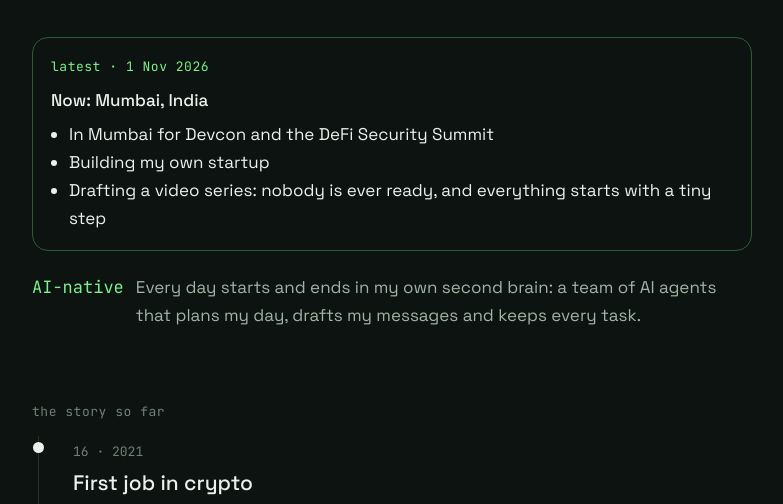
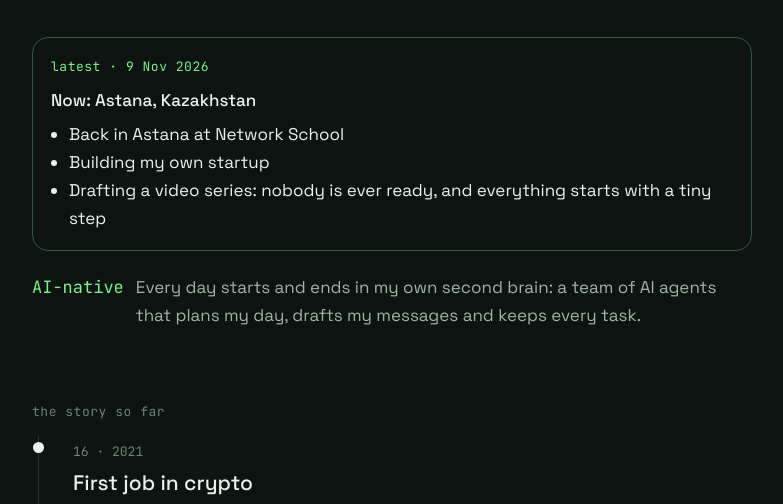
Before and after one commit to FlyingStraus/flyingstraus.github.io, a plain HTML site: page index.html in a window 1280 px wide. Shown: the part 264-768 px from the top of the page, without its empty margins (248-1031 px from the left). Drawn offline with nearby package versions, Linux system fonts and the light colour scheme; no server answers.

Commit message:
Now in Astana, Network School

```diff
--- a/index.html
+++ b/index.html
@@ -160,7 +160,7 @@
       <p class="label" id="latest-date"></p>
       <p class="where">Now: <span id="where"></span></p>
       <ul>
-        <li>In Mumbai for Devcon and the DeFi Security Summit</li>
+        <li>Back in Astana at Network School</li>
         <li>Building my own startup</li>
         <li>Drafting a video series: nobody is ever ready, and everything starts with a tiny step</li>
       </ul>
@@ -253,13 +253,14 @@
 <script>
   // ---- Edit these lines to update the site ----
   const SITE = {
-    latestDate: "1 Nov 2026",
+    latestDate: "9 Nov 2026",
     // Where I've been, oldest first. The last line is where I am now (the "Now:" box and the pin).
     // Moving? Add one line at the bottom.
     history: [
       { when: "Oct 2026", city: "Astana", country: "Kazakhstan", lon: 71.45, lat: 51.17, note: "Network School" },
       { when: "Oct 2026", city: "Shenzhen", country: "China", lon: 114.06, lat: 22.54, note: "ShanHaiWoo scholarship: AI, hardware, factories" },
       { when: "Nov 2026", city: "Mumbai", country: "India", lon: 72.88, lat: 19.08, note: "Devcon and the DeFi Security Summit" },
+      { when: "Nov 2026", city: "Astana", country: "Kazakhstan", lon: 71.45, lat: 51.17, note: "Network School" },
     ],
     // Visited countries, by name. Tiny ones (Bahrain, Monaco) are too small for the map and show in the list only.
     visited: ["Kazakhstan", "Kyrgyzstan", "China", "Vietnam", "Thailand", "Malaysia", "Georgia", "Turkey",
```
